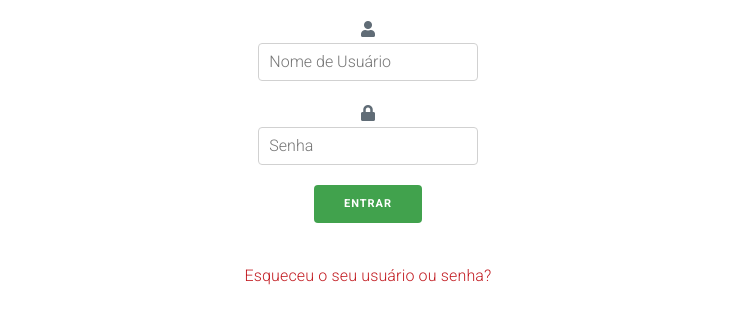
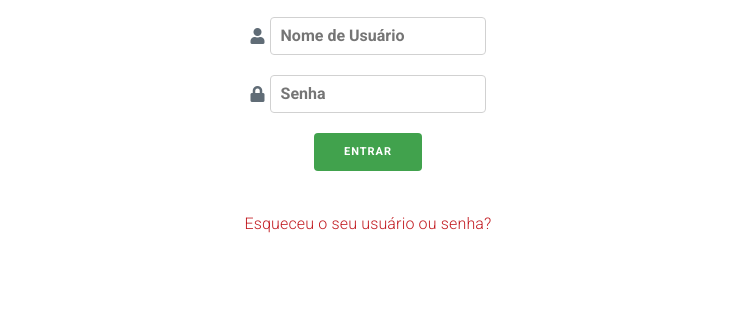
Before and after one commit to DarkPixel100/projeto-schreibwarenhandlung, a plain HTML site: page src/index.html in a window 1280 px wide. Shown: the part 87-410 px from the top of the page, without its empty margins (272-1009 px from the left). Drawn offline with nearby package versions, Linux system fonts and the light colour scheme; files whose address does not match are found by name.

Commit message:
Ícones e inputs re-organizados

```diff
--- a/src/css/individual/index.css
+++ b/src/css/individual/index.css
@@ -14,6 +14,15 @@ form {
   justify-content: space-between;
 }
 
+label {
+  display: flex;
+  align-items: center;
+}
+
+input {
+  font-weight: bold;
+}
+
 a {
   color: var(--extra);
 }
@@ -22,12 +31,12 @@ a>p {
   color: inherit;
 }
 
-p {
-  margin: 0;
-}
-
 @media (min-width: 1100px) {
   form {
     min-height: 20vh;
   }
 }
+
+.fa {
+  margin: 0 .5rem 1.5rem 0;
+}
```
